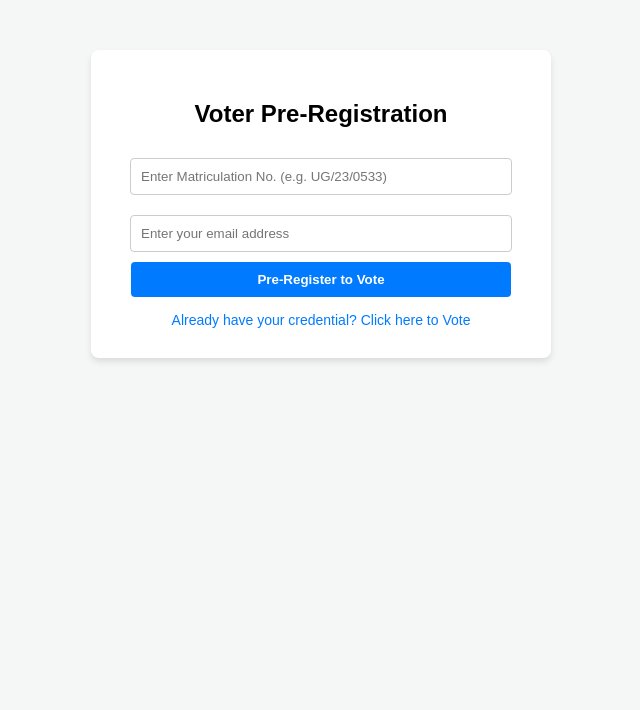
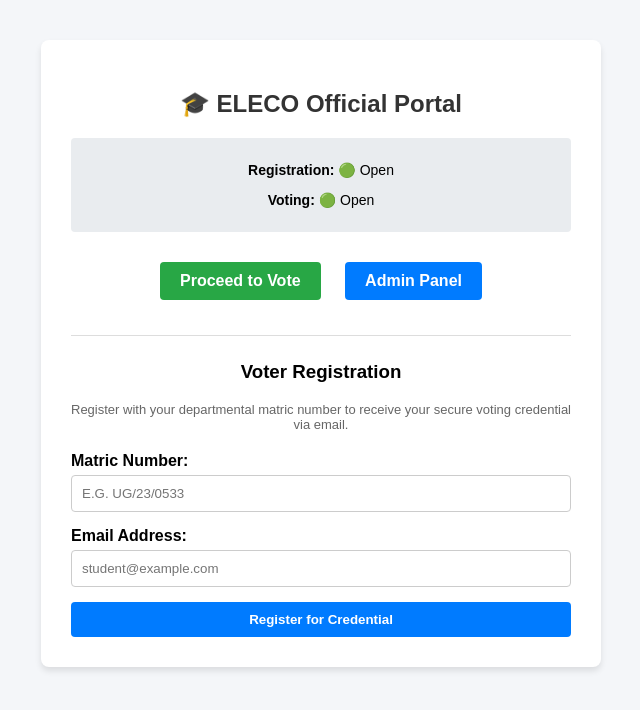
Before and after one commit to EMMANUEL-WEB-APP/ELECO-APP, a Flask app: page / in a window 1280 px wide. Shown: the top 710 px of the page, without its empty margins (319-959 px from the left). Run offline with Flask 3, Linux system fonts and the light colour scheme.

Commit message:
Fix admin panel 500 error query exception

```diff
--- a/app.py
+++ b/app.py
@@ -197,10 +197,17 @@ def admin_panel():
     position_results = {}
     for position, candidates in ELECTION_POSITIONS.items():
         candidates_data = []
-        total_pos_votes = sum(VoteRecord.query.filter_by(position=position, candidate=c).count() for c in candidates)
+        try:
+            total_pos_votes = sum(db.session.query(VoteRecord).filter_by(position=position, candidate=c).count() for c in candidates)
+        except Exception:
+            total_pos_votes = 0
 
         for candidate in candidates:
-            count = VoteRecord.query.filter_by(position=position, candidate=candidate).count()
+            try:
+                count = db.session.query(VoteRecord).filter_by(position=position, candidate=candidate).count()
+            except Exception:
+                count = 0
+
             percentage = (count / total_pos_votes * 100) if total_pos_votes > 0 else 0
             candidates_data.append({
                 'name': candidate,
--- a/templates/admin.html
+++ b/templates/admin.html
@@ -30,7 +30,6 @@
 
             <hr style="margin: 15px 0; border: 0; border-top: 1px solid #cbd5e1;">
 
-            <!-- Live Results & Progress Bars Analytics for all 11 positions -->
             <h3 style="text-align: center; margin-top: 15px;">Live Election Results & Analytics</h3>
             {% for position, candidates in position_results.items() %}
             <div style="background: white; border: 1px solid #cbd5e1; padding: 15px; border-radius: 6px; margin-bottom: 15px;">
@@ -41,7 +40,6 @@
                         <span><strong>{{ res.name }}</strong></span>
                         <span style="color: #4b5563;">{{ res.votes }} votes ({{ res.percentage }}%)</span>
                     </div>
-                    <!-- Progress Bar Container -->
                     <div style="background: #e5e7eb; border-radius: 4px; height: 12px; width: 100%; overflow: hidden;">
                         <div style="background: #28a745; height: 100%; width: {{ res.percentage }}%; transition: width 0.4s ease;"></div>
                     </div>
@@ -50,7 +48,6 @@
             </div>
             {% endfor %}
 
-            <!-- Reset / Clear All Votes Button -->
             <form action="/admin/clear-votes" method="POST" onsubmit="return confirm('Are you sure you want to wipe all votes and reset the ballot box?');" style="text-align: center; margin-top: 20px;">
                 <button type="submit" style="padding: 8px 20px; background-color: #dc3545; color: white; border: none; border-radius: 4px; cursor: pointer; font-weight: bold;">Reset / Clear All Votes</button>
             </form>
--- a/templates/index.html
+++ b/templates/index.html
@@ -2,26 +2,51 @@
 <html lang="en">
 <head>
     <meta charset="UTF-8">
-    <title>Departmental Election Portal</title>
+    <title>ELECO Election Portal</title>
     <style>
-        body { font-family: Arial, sans-serif; text-align: center; margin-top: 50px; background-color: #f4f7f6; }
-        .card { background: white; max-width: 400px; margin: auto; padding: 30px; border-radius: 8px; box-shadow: 0 4px 6px rgba(0,0,0,0.1); }
-        input { width: 90%; padding: 10px; margin: 10px 0; border: 1px solid #ccc; border-radius: 4px; }
-        button { width: 95%; padding: 10px; background-color: #007bff; color: white; border: none; border-radius: 4px; cursor: pointer; font-weight: bold; }
+        body { font-family: Arial, sans-serif; background-color: #f4f6f9; margin: 0; padding: 40px; text-align: center; }
+        .container { max-width: 500px; margin: auto; background: white; padding: 30px; border-radius: 8px; box-shadow: 0 4px 6px rgba(0,0,0,0.1); }
+        h2 { color: #333; }
+        .btn { display: inline-block; padding: 10px 20px; margin: 10px; background-color: #007bff; color: white; text-decoration: none; border-radius: 4px; font-weight: bold; }
+        .btn:hover { background-color: #0056b3; }
+        .btn-vote { background-color: #28a745; }
+        .btn-vote:hover { background-color: #218838; }
+        form { margin-top: 20px; text-align: left; }
+        label { display: block; margin-bottom: 5px; font-weight: bold; }
+        input { width: 100%; padding: 10px; margin-bottom: 15px; border: 1px solid #ccc; border-radius: 4px; box-sizing: border-box; }
+        button { width: 100%; padding: 10px; background-color: #007bff; color: white; border: none; border-radius: 4px; cursor: pointer; font-weight: bold; }
         button:hover { background-color: #0056b3; }
-        .link-btn { display: block; margin-top: 15px; color: #007bff; text-decoration: none; font-size: 14px; }
-        .link-btn:hover { text-decoration: underline; }
+        .status-box { background: #e9ecef; padding: 10px; border-radius: 4px; margin-bottom: 20px; font-size: 14px; }
     </style>
 </head>
 <body>
-    <div class="card">
-        <h2>Voter Pre-Registration</h2>
+    <div class="container">
+        <h2>🎓 ELECO Official Portal</h2>
+
+        <div class="status-box">
+            <p><strong>Registration:</strong> {% if settings.registration_open %}🟢 Open{% else %}🔴 Closed{% endif %}</p>
+            <p><strong>Voting:</strong> {% if settings.voting_open %}🟢 Open{% else %}🔴 Closed{% endif %}</p>
+        </div>
+
+        <div>
+            <a href="/vote" class="btn btn-vote">Proceed to Vote</a>
+            <a href="/admin/login" class="btn">Admin Panel</a>
+        </div>
+
+        <hr style="margin: 25px 0; border: 0; border-top: 1px solid #ddd;">
+
+        <h3>Voter Registration</h3>
+        <p style="font-size: 13px; color: #666;">Register with your departmental matric number to receive your secure voting credential via email.</p>
+
         <form action="/register" method="POST">
-            <input type="text" name="matric_no" placeholder="Enter Matriculation No. (e.g. UG/23/0533)" required>
-            <input type="email" name="email" placeholder="Enter your email address" required>
-            <button type="submit">Pre-Register to Vote</button>
+            <label>Matric Number:</label>
+            <input type="text" name="matric_no" placeholder="e.g. UG/23/0533" required style="text-transform: uppercase;">
+
+            <label>Email Address:</label>
+            <input type="email" name="email" placeholder="student@example.com" required>
+
+            <button type="submit">Register for Credential</button>
         </form>
-        <a href="/vote" class="link-btn">Already have your credential? Click here to Vote</a>
     </div>
 </body>
 </html>
```
Also changed, not shown: templates/ballot.html (+11 -12 lines), templates/vote_login.html (+12 -10 lines). Lines whose indentation alone changed are shown as unchanged.
